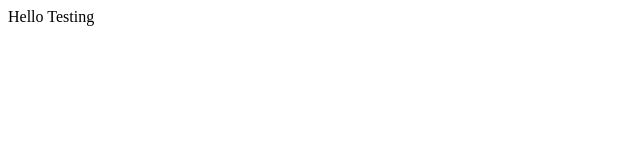
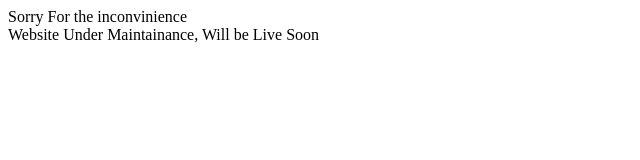
Before and after one commit to Atharwa135Prakash/Jack-Holder-FMCG, a plain HTML site: page index.html in a window 1280 px wide. Shown: the whole page, without its empty margins (0-640 px from the left). Drawn offline with Linux system fonts and the light colour scheme.

Commit message:
index.html

```diff
--- a/index.html
+++ b/index.html
@@ -6,6 +6,8 @@
     <title>Jack Holder FMCG</title>
 </head>
 <body>
-    Hello Testing
+    Sorry For the inconvinience
+    <br>
+    Website Under Maintainance, Will be Live Soon
 </body>
 </html>
```
